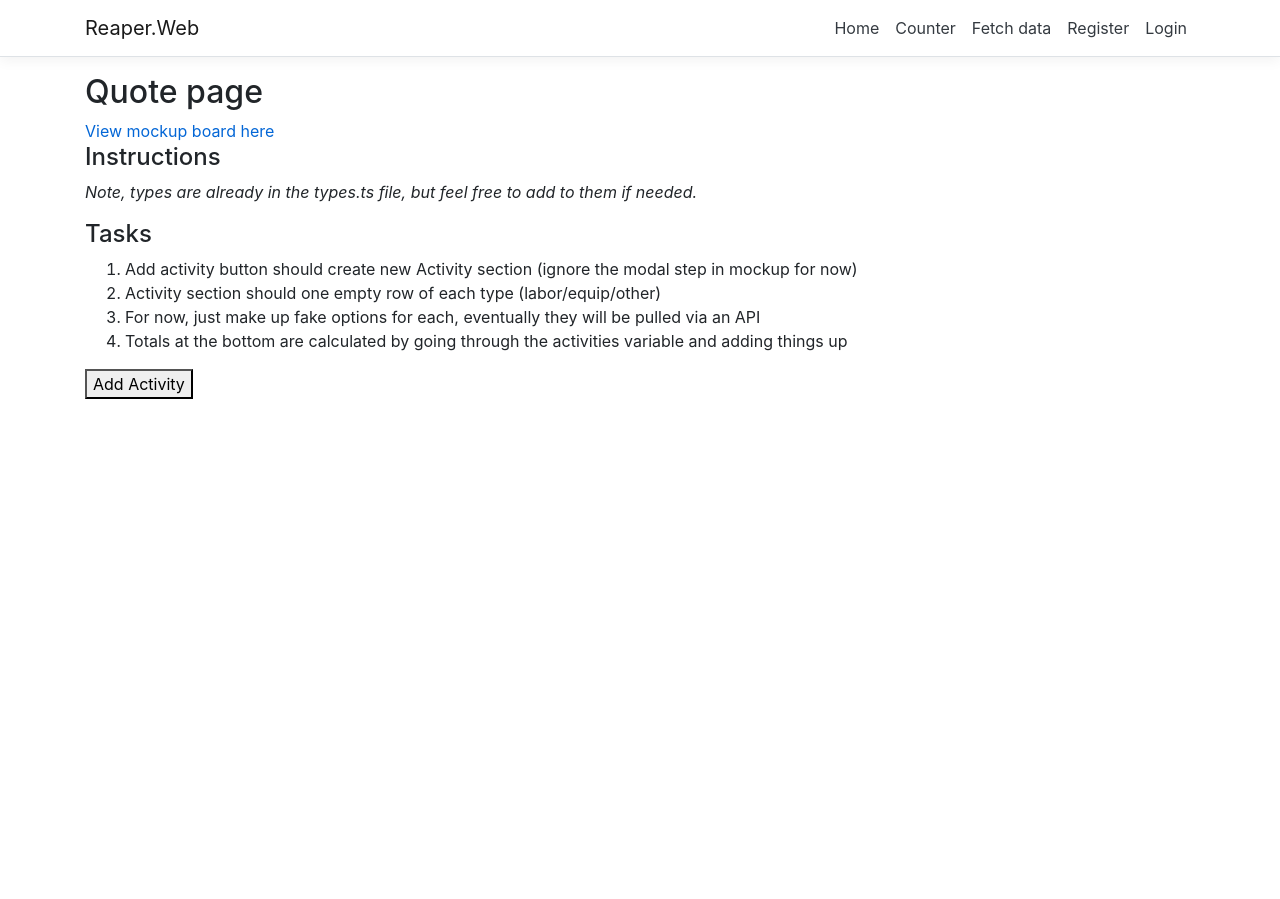
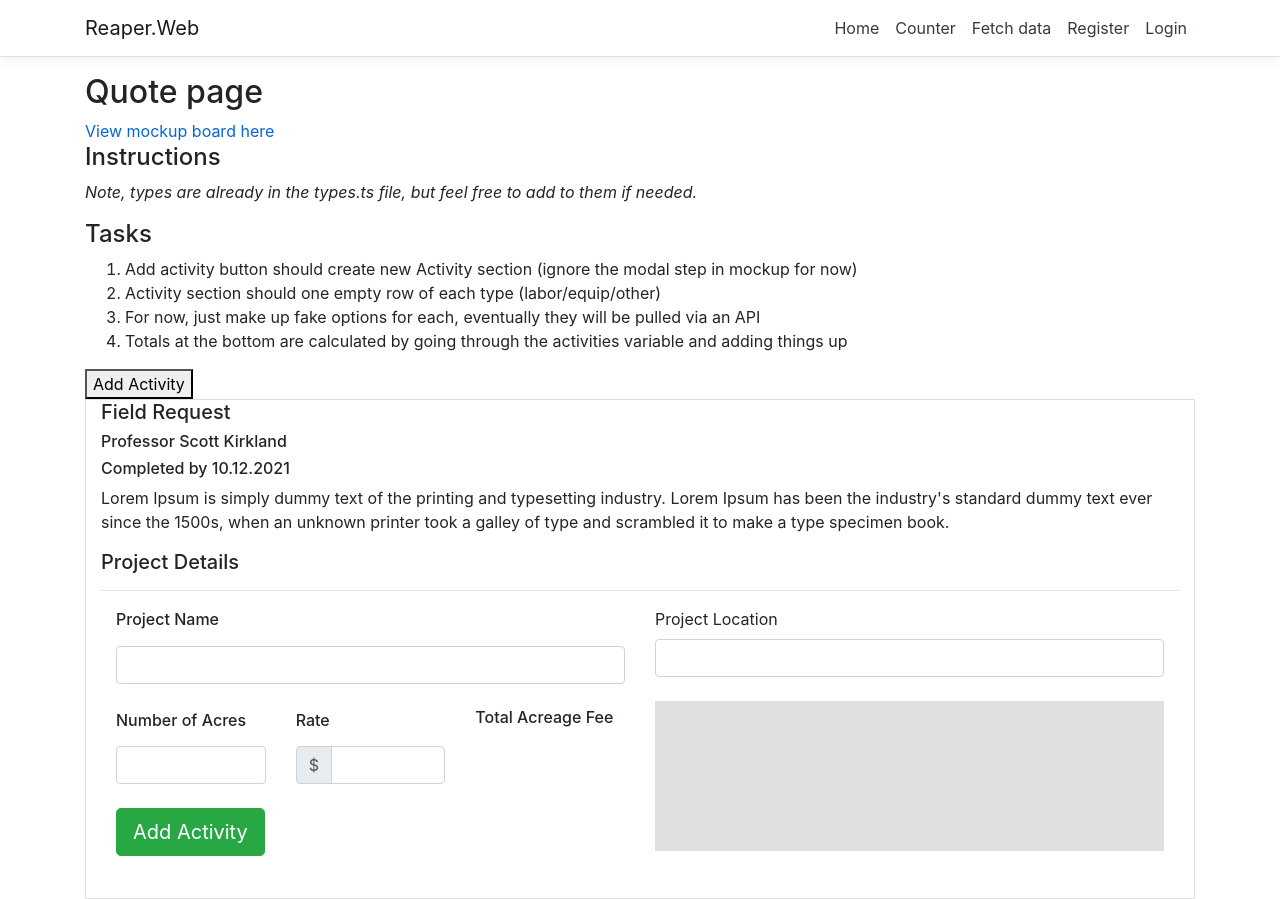
Before and after one commit to ucdavis/ProjectReaper, a React (Create React App) app in the folder Reaper.Web/ClientApp/: page / in a window 1280 px wide. Before the commit the page ends 800 px from the top, so only its background shows below. Built offline with nearby package versions, Linux system fonts and the light colour scheme; no server answers.

Commit message:
Completed mock up of ActivitySection

```diff
--- a/Reaper.Web/ClientApp/package.json
+++ b/Reaper.Web/ClientApp/package.json
@@ -7,6 +7,7 @@
     "@types/node": "^14.14.2",
     "@types/react": "^16.9.53",
     "@types/react-dom": "^16.9.8",
+    "@types/reactstrap": "^8.5.2",
     "bootstrap": "^4.1.3",
     "jquery": "^3.5.1",
     "merge": "^1.2.1",
--- /dev/null
+++ b/Reaper.Web/ClientApp/src/components/ActivitySection.css
@@ -0,0 +1,10 @@
+#activityContainer {
+  height: 500px;
+  border: 0.5px solid #e0e0e0;
+}
+
+#map {
+  height: 150px;
+  width: 100%;
+  background-color: #e0e0e0;
+}
--- /dev/null
+++ b/Reaper.Web/ClientApp/src/components/ActivitySection.tsx
@@ -0,0 +1,84 @@
+import React from "react";
+import {
+  Button,
+  Container,
+  Col,
+  Input,
+  InputGroup,
+  InputGroupAddon,
+  InputGroupText,
+  Label,
+  Row,
+} from "reactstrap";
+import "./ActivitySection.css";
+
+export const ActivitySection = () => {
+  return (
+    <Container fluid id="activityContainer">
+      {/* Header */}
+      <div>
+        <h5>Field Request</h5>
+        <div>
+          <h6>Professor Scott Kirkland</h6>
+          <h6>Completed by 10.12.2021</h6>
+        </div>
+        <p>
+          Lorem Ipsum is simply dummy text of the printing and typesetting
+          industry. Lorem Ipsum has been the industry's standard dummy text ever
+          since the 1500s, when an unknown printer took a galley of type and
+          scrambled it to make a type specimen book.
+        </p>
+      </div>
+      {/* Form */}
+      <div>
+        <h5>Project Details</h5>
+        <hr />
+        <Container>
+          <Row>
+            {/* Left Details */}
+            <Col xs="6">
+              <Label for="projectName">
+                <h6>Project Name</h6>
+              </Label>
+              <Input type="text" id="projectName" />
+              <br />
+              <Row>
+                <Col xs="4">
+                  <Label for="acres">
+                    <h6>Number of Acres</h6>
+                  </Label>
+                  <Input type="text" id="acres" />
+                </Col>
+                <Col xs="4">
+                  <Label for="rate">
+                    <h6>Rate</h6>
+                  </Label>
+                  <InputGroup>
+                    <InputGroupAddon addonType="prepend">
+                      <InputGroupText>$</InputGroupText>
+                    </InputGroupAddon>
+                    <Input type="text" id="rate" />
+                  </InputGroup>
+                </Col>
+                <Col xs="4">
+                  <h6>Total Acreage Fee</h6>
+                </Col>
+              </Row>
+              <br />
+              <Button color="success" size="lg">
+                Add Activity
+              </Button>
+            </Col>
+            {/* Right Details */}
+            <Col xs="6">
+              <Label for="projectLocation">Project Location</Label>
+              <Input type="text" id="projectLocation" />
+              <br />
+              <div id="map" />
+            </Col>
+          </Row>
+        </Container>
+      </div>
+    </Container>
+  );
+};
--- a/Reaper.Web/ClientApp/src/components/Quote.tsx
+++ b/Reaper.Web/ClientApp/src/components/Quote.tsx
@@ -1,9 +1,11 @@
-import React from "react";
+import React, { useState } from "react";
 import { Activity } from "../types";
+import { ActivityForm } from "./ActivityForm";
+import { ActivitySection } from "./ActivitySection";
 
 export const Quote = () => {
-    // this variable will be modified as the sub-components update
-    const activities: Activity[] = [];
+  // this variable will be modified as the sub-components update
+  const activities: Activity[] = [];
 
   return (
     <div>
@@ -35,11 +37,13 @@ export const Quote = () => {
             pulled via an API
           </li>
           <li>
-            Totals at the bottom are calculated by going through the activities variable and adding things up
+            Totals at the bottom are calculated by going through the activities
+            variable and adding things up
           </li>
         </ol>
       </p>
       <button>Add Activity</button>
+      <ActivitySection />
     </div>
   );
 };
```
Also changed, not shown: 1 other file (tests, documents, lock files or other folders).
